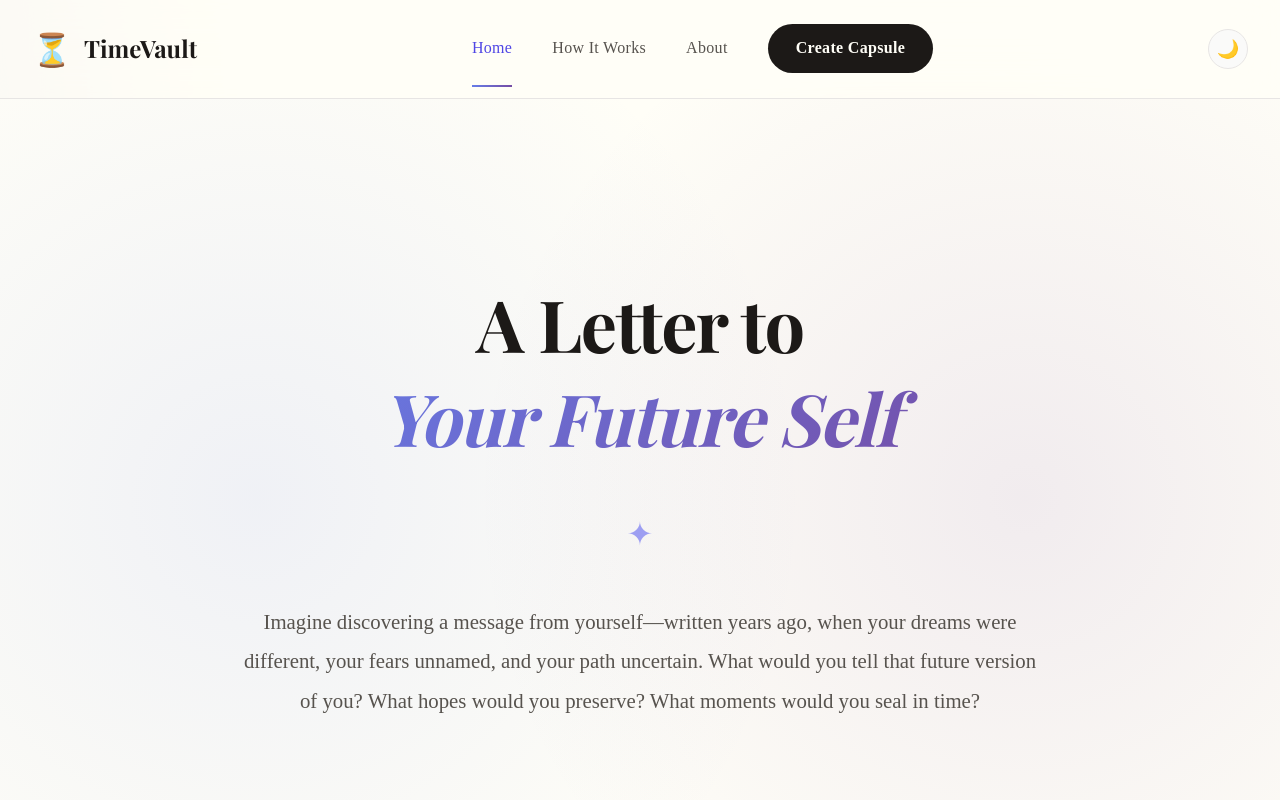
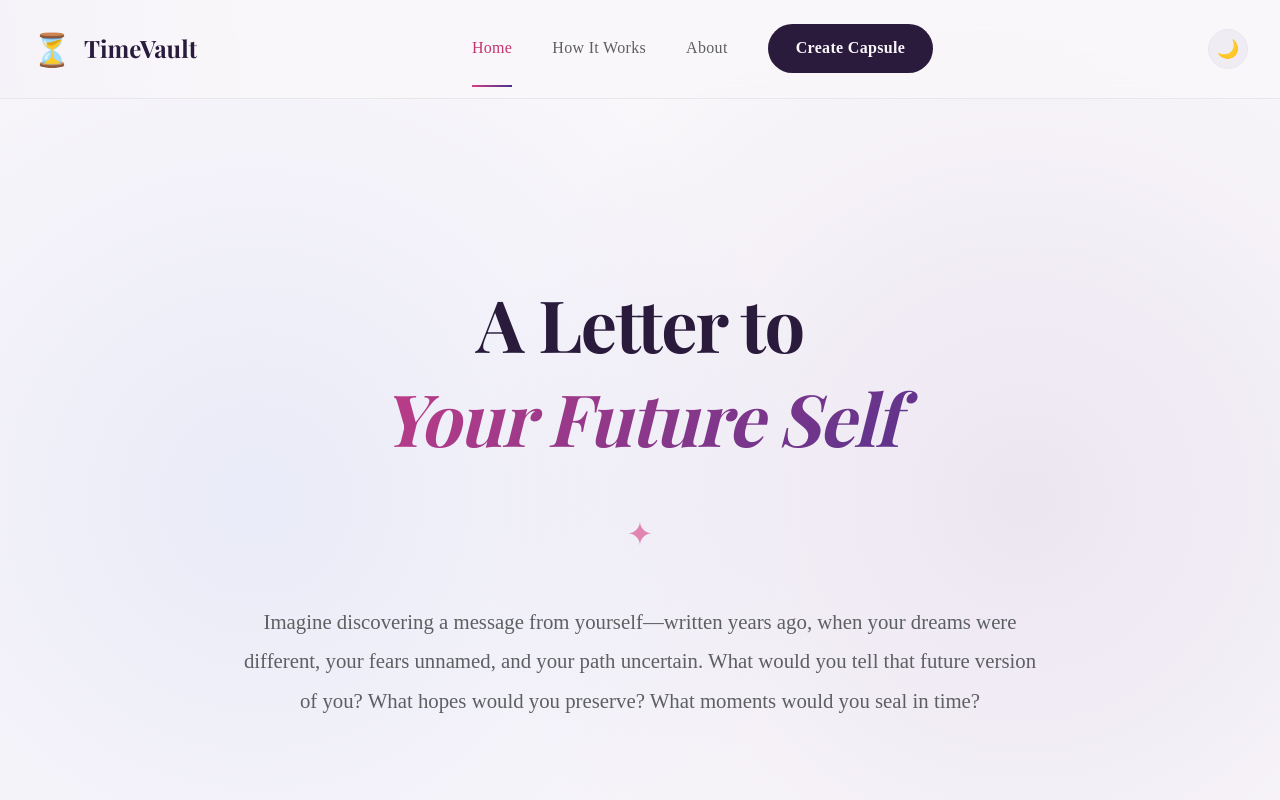
Before and after one commit to ssupshub/TimeVault, a React (Vite) app: page / in a window 1280 px wide. Shown: the top 800 px of the page. Built offline with nearby package versions, Linux system fonts and the light colour scheme; no server answers; a web font is replaced by a local one.

Commit message:
Updated App.css

```diff
--- a/src/App.css
+++ b/src/App.css
@@ -1,59 +1,59 @@
 :root {
-  --primary-50: #f0f4ff;
-  --primary-100: #e0e9ff;
-  --primary-200: #c7d7fe;
-  --primary-300: #a5b9fc;
-  --primary-400: #8192f8;
-  --primary-500: #6366f1;
-  --primary-600: #4f46e5;
-  --primary-700: #4338ca;
-  --primary-800: #3730a3;
-  --primary-900: #312e81;
-
-  --neutral-50: #fafaf9;
-  --neutral-100: #f5f5f4;
-  --neutral-200: #e7e5e4;
-  --neutral-300: #d6d3d1;
-  --neutral-400: #a8a29e;
-  --neutral-500: #78716c;
-  --neutral-600: #57534e;
-  --neutral-700: #44403c;
-  --neutral-800: #292524;
-  --neutral-900: #1c1917;
-
-  --bg-primary: #fffef7;
-  --bg-secondary: #fafaf9;
+  --primary-50: #f8e6f1;
+  --primary-100: #f1ccf3;
+  --primary-200: #e599e7;
+  --primary-300: #d966db;
+  --primary-400: #d83f87;
+  --primary-500: #d83f87;
+  --primary-600: #c2356f;
+  --primary-700: #a82b5b;
+  --primary-800: #8e2247;
+  --primary-900: #741a33;
+
+  --neutral-50: #f5f4f6;
+  --neutral-100: #e8e7eb;
+  --neutral-200: #d1cfd5;
+  --neutral-300: #bab8bf;
+  --neutral-400: #a4b3b6;
+  --neutral-500: #8e9799;
+  --neutral-600: #787b7d;
+  --neutral-700: #5d6061;
+  --neutral-800: #42454a;
+  --neutral-900: #2a2830;
+
+  --bg-primary: #f9f7fa;
+  --bg-secondary: #f0ecf4;
   --bg-elevated: #ffffff;
-  --text-primary: #1c1917;
-  --text-secondary: #57534e;
-  --text-tertiary: #a8a29e;
-  --border-color: #e7e5e4;
-  --shadow-sm: 0 1px 2px 0 rgba(0, 0, 0, 0.05);
-  --shadow-md: 0 4px 6px -1px rgba(0, 0, 0, 0.08);
-  --shadow-lg: 0 10px 15px -3px rgba(0, 0, 0, 0.1);
-  --shadow-xl: 0 20px 25px -5px rgba(0, 0, 0, 0.1);
-  --shadow-2xl: 0 25px 50px -12px rgba(0, 0, 0, 0.15);
-
-  --gradient-primary: linear-gradient(135deg, #667eea 0%, #764ba2 100%);
-  --gradient-secondary: linear-gradient(135deg, #f093fb 0%, #f5576c 100%);
-  --gradient-tertiary: linear-gradient(135deg, #4facfe 0%, #00f2fe 100%);
-  --gradient-story: linear-gradient(180deg, rgba(255, 254, 247, 0) 0%, rgba(255, 254, 247, 1) 100%);
+  --text-primary: #2a1b3d;
+  --text-secondary: #5d6061;
+  --text-tertiary: #a4b3b6;
+  --border-color: #e8e7eb;
+  --shadow-sm: 0 1px 2px 0 rgba(42, 27, 61, 0.05);
+  --shadow-md: 0 4px 6px -1px rgba(42, 27, 61, 0.08);
+  --shadow-lg: 0 10px 15px -3px rgba(42, 27, 61, 0.1);
+  --shadow-xl: 0 20px 25px -5px rgba(42, 27, 61, 0.1);
+  --shadow-2xl: 0 25px 50px -12px rgba(42, 27, 61, 0.15);
+
+  --gradient-primary: linear-gradient(135deg, #d83f87 0%, #44318d 100%);
+  --gradient-secondary: linear-gradient(135deg, #e98074 0%, #d83f87 100%);
+  --gradient-tertiary: linear-gradient(135deg, #44318d 0%, #a4b3b6 100%);
+  --gradient-story: linear-gradient(180deg, rgba(249, 247, 250, 0) 0%, rgba(249, 247, 250, 1) 100%);
 }
 
 [data-theme='dark'] {
-  --bg-primary: #1c1917;
-  --bg-secondary: #292524;
-  --bg-elevated: #292524;
-  --text-primary: #fafaf9;
-  --text-secondary: #d6d3d1;
-  --text-tertiary: #a8a29e;
-  --border-color: #44403c;
+  --bg-primary: #2a1b3d;
+  --bg-secondary: #3d2854;
+  --bg-elevated: #44318d;
+  --text-primary: #f0ecf4;
+  --text-secondary: #d1cfd5;
+  --text-tertiary: #a4b3b6;
+  --border-color: #3d2854;
   --shadow-sm: 0 1px 2px 0 rgba(0, 0, 0, 0.3);
   --shadow-md: 0 4px 6px -1px rgba(0, 0, 0, 0.4);
   --shadow-lg: 0 10px 15px -3px rgba(0, 0, 0, 0.5);
   --shadow-xl: 0 20px 25px -5px rgba(0, 0, 0, 0.6);
   --shadow-2xl: 0 25px 50px -12px rgba(0, 0, 0, 0.7);
-  --gradient-story: linear-gradient(180deg, rgba(28, 25, 23, 0) 0%, rgba(28, 25, 23, 1) 100%);
+  --gradient-story: linear-gradient(180deg, rgba(42, 27, 61, 0) 0%, rgba(42, 27, 61, 1) 100%);
 }
 
 * {
@@ -90,7 +90,7 @@ h1, h2, h3, h4, h5, h6 {
 }
 
 .main-header {
-  background: rgba(255, 254, 247, 0.8);
+  background: rgba(249, 247, 250, 0.8);
   backdrop-filter: blur(20px);
   border-bottom: 1px solid var(--border-color);
   position: sticky;
@@ -100,7 +100,7 @@ h1, h2, h3, h4, h5, h6 {
 }
 
 [data-theme='dark'] .main-header {
-  background: rgba(28, 25, 23, 0.8);
+  background: rgba(42, 27, 61, 0.8);
 }
 
 .header-container {
```
